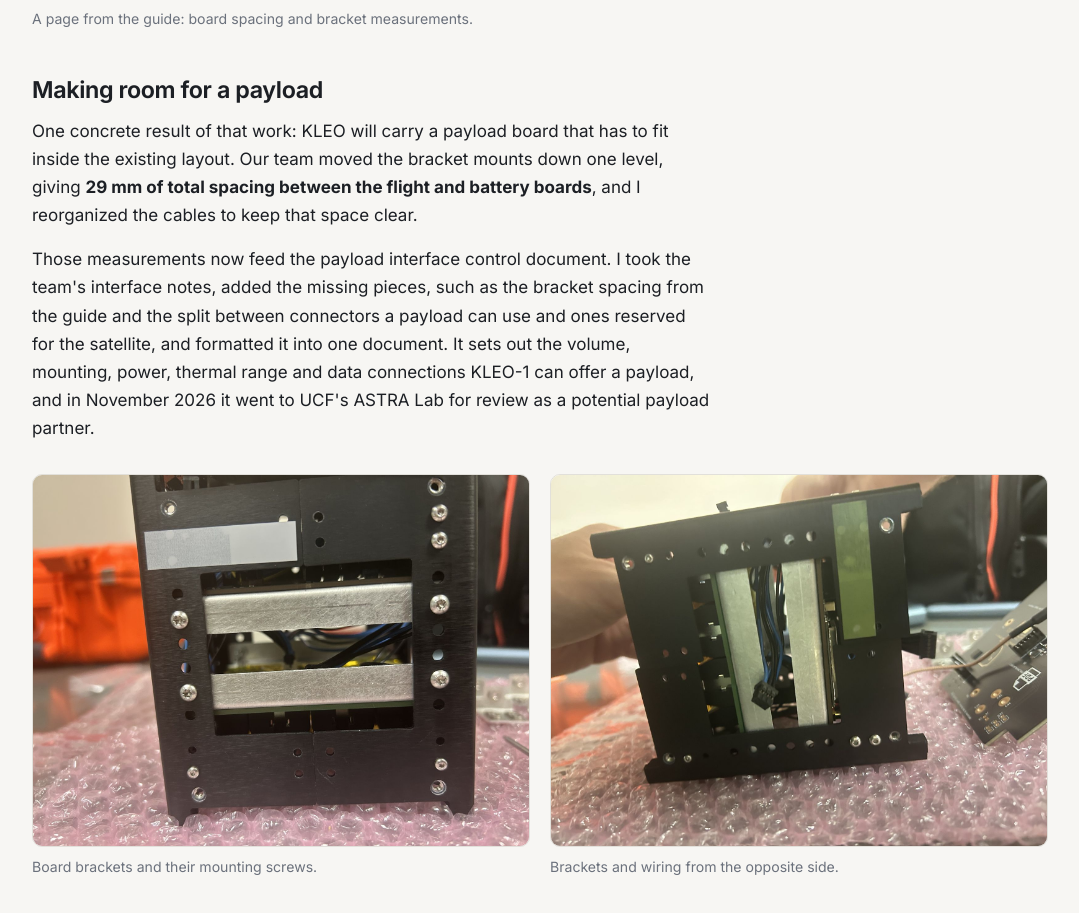
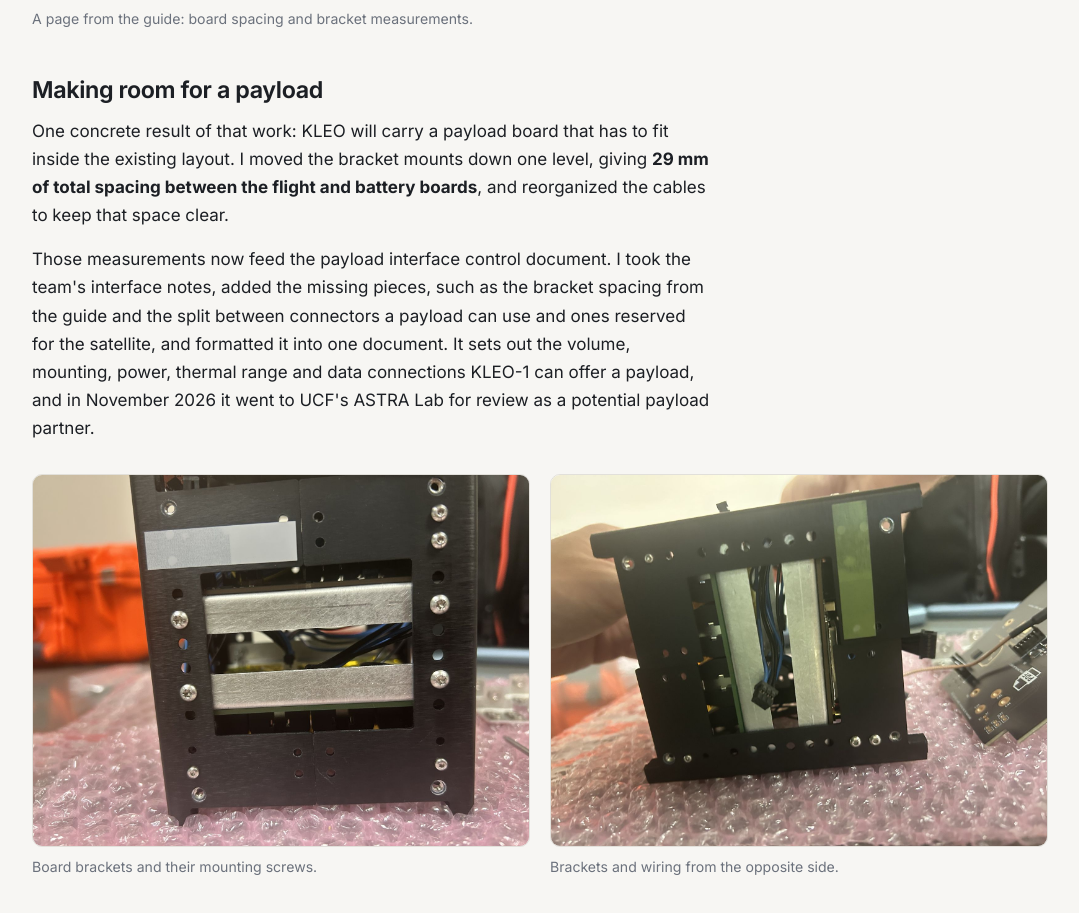
Before and after one commit to martin-fernandez-stoll/martin-fernandez-stoll.github.io, a plain HTML site: page kleo-1.html in a window 1280 px wide. Shown: the part 2786-3699 px from the top of the page, without its empty margins (100-1179 px from the left). Drawn offline with Linux system fonts and the light colour scheme.

Commit message:
KLEO-1: credit bracket move correctly
Co-Authored-By: Claude Opus 5.5 <noreply@anthropic.com>

```diff
--- a/kleo-1.html
+++ b/kleo-1.html
@@ -66,7 +66,7 @@
 
 <div class="prose">
 <h2 id="payload">Making room for a payload</h2>
-<p>One concrete result of that work: KLEO will carry a payload board that has to fit inside the existing layout. Our team moved the bracket mounts down one level, giving <strong>29 mm of total spacing between the flight and battery boards</strong>, and I reorganized the cables to keep that space clear.</p>
+<p>One concrete result of that work: KLEO will carry a payload board that has to fit inside the existing layout. I moved the bracket mounts down one level, giving <strong>29 mm of total spacing between the flight and battery boards</strong>, and reorganized the cables to keep that space clear.</p>
 <p>Those measurements now feed the payload interface control document. I took the team's interface notes, added the missing pieces, such as the bracket spacing from the guide and the split between connectors a payload can use and ones reserved for the satellite, and formatted it into one document. It sets out the volume, mounting, power, thermal range and data connections KLEO-1 can offer a payload, and in November 2026 it went to UCF's ASTRA Lab for review as a potential payload partner.</p>
 </div>
 
```
